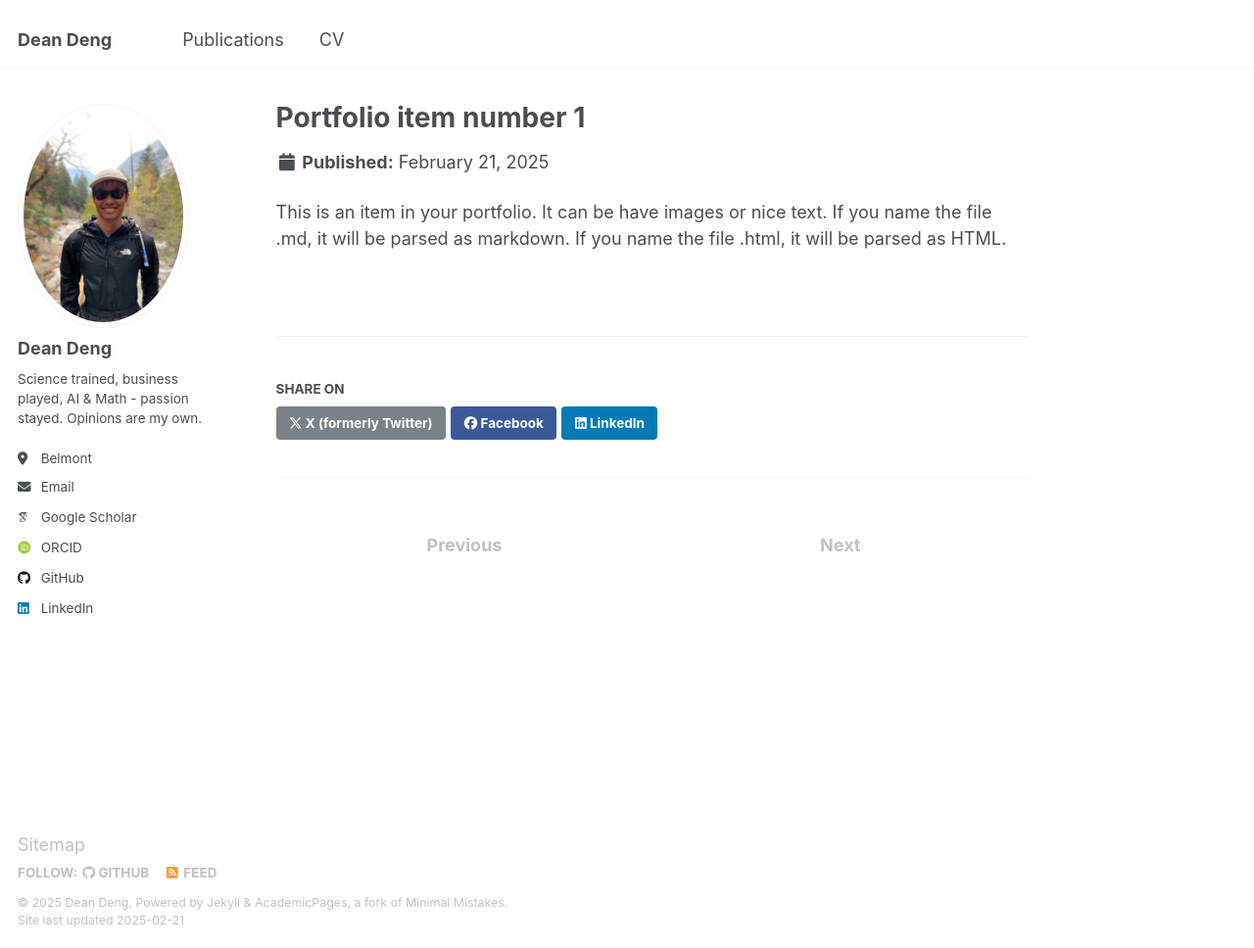
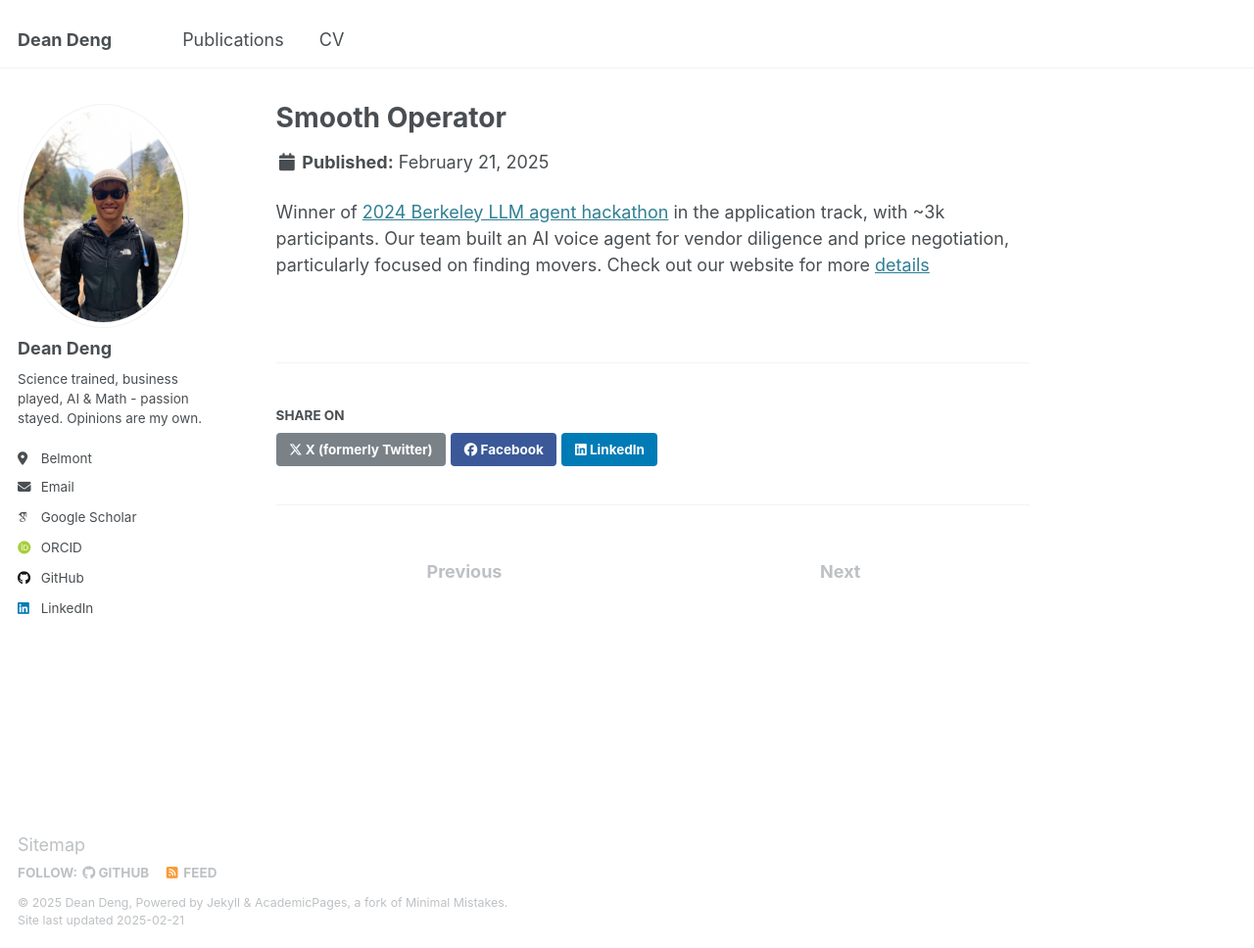
Before and after one commit to dhtdean/home, a Jekyll site: the page built from _portfolio/portfolio-1.md, in a window 1280 px wide and 968 px high. Shown: the whole window at 98% size. Built offline with Jekyll 4.4.1, drawn with Linux system fonts in a browser that asks for light colours; some web fonts are replaced.

Commit message:
Update website

```diff
--- a/_pages/portfolio.html
+++ b/_pages/portfolio.html
@@ -1,7 +1,7 @@
 ---
 layout: archive
-title: "Portfolio"
-permalink: /portfolio/
+title: "Projects"
+permalink: /projects/
 author_profile: true
 ---
 
--- a/_portfolio/portfolio-1.md
+++ b/_portfolio/portfolio-1.md
@@ -1,7 +1,7 @@
 ---
-title: "Portfolio item number 1"
+title: "Smooth Operator"
 excerpt: "Short description of portfolio item number 1<br/><img src='/images/500x300.png'>"
-collection: portfolio
+collection: Projects
 ---
 
-This is an item in your portfolio. It can be have images or nice text. If you name the file .md, it will be parsed as markdown. If you name the file .html, it will be parsed as HTML.
+Winner of [2024 Berkeley LLM agent hackathon](https://rdi.berkeley.edu/llm-agents-hackathon/) in the application track, with ~3k participants. Our team built an AI voice agent for vendor diligence and price negotiation, particularly focused on finding movers. Check out our website for more [details](https://eyecognito.netlify.app/llm-agents-hackathon)
```
